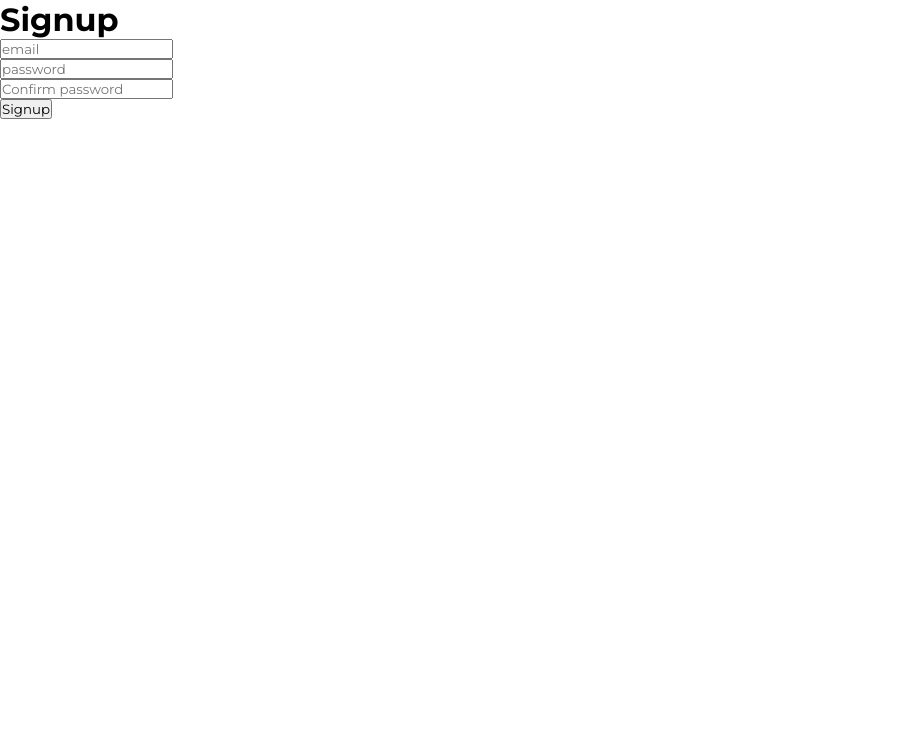
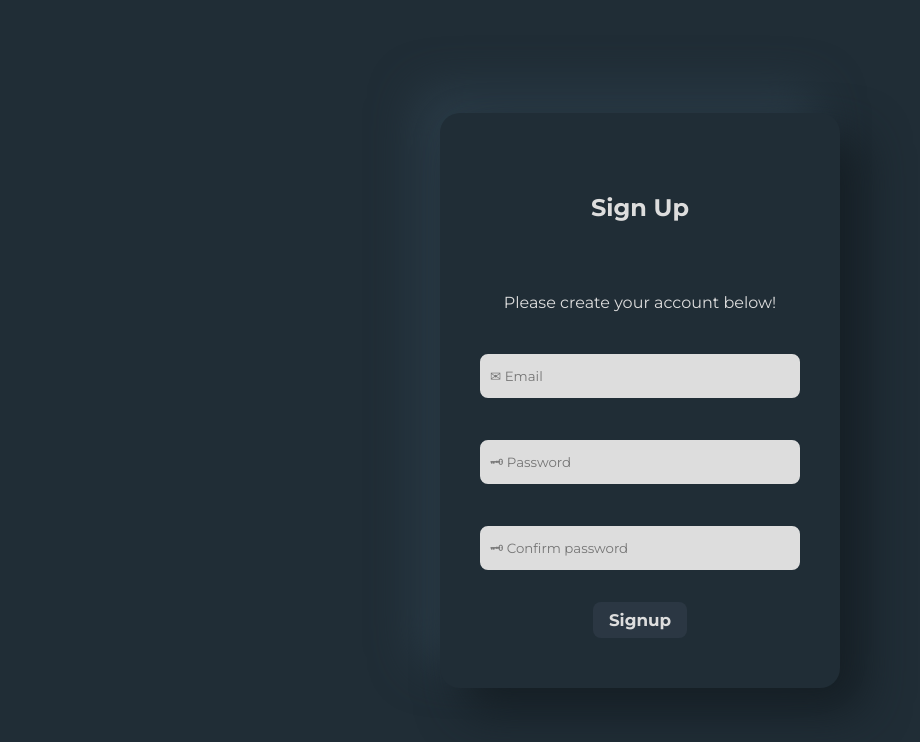
Before and after one commit to tahseenio/login-signup, a React (Create React App) app: page /register in a window 1280 px wide. Shown: the top 742 px of the page, without its empty margins (0-920 px from the left). Built offline with nearby package versions, Linux system fonts and the light colour scheme; no server answers.

Commit message:
added css style to sign up menu

```diff
--- a/src/App.js
+++ b/src/App.js
@@ -6,6 +6,8 @@ import { Register } from './components/Register';
 import { ProtectedRoute } from './components/ProtectedRoute';
 
 const App = () => {
+  // TODO: FIGURE OUT A BETTER WAY TO DO ISLOADING FOR PROTECTEDROUTE AS IT IS A BIT IFFY RIGHT NOW
+  // ADD USER FRIENDLY ERROR MESSAGES FOR LOGIN PAGE
   return (
     <div className='App'>
       <Router>
--- a/src/components/Login.jsx
+++ b/src/components/Login.jsx
@@ -1,4 +1,4 @@
-import { useEffect, useState } from 'react';
+import { useState } from 'react';
 import { useNavigate } from 'react-router-dom';
 import { Link } from 'react-router-dom'
 import * as yup from "yup";
@@ -13,16 +13,13 @@ export const Login = () => {
   const [loginLoading, setLoginLoading] = useState(false)
 
   const { SignInWithGoogle, logIn } = useFirebaseContext()
+
   const navigate = useNavigate()
-
-  useEffect(() => {
-    console.log("LOGIN LOADING IS", loginLoading)
-  }, [loginLoading])
 
   // yup validation
   const schema = yup.object().shape({
     email: yup.string().email('Please enter a valid email').required('Email is required'),
-    password: yup.string().min(8, 'Password must be at least 8 characters long').required('A password is required'),
+    password: yup.string().min(8, 'Password is too short').required('A password is required'),
   });
 
   // react-use-form
@@ -51,7 +48,6 @@ export const Login = () => {
       setLoginError('')
       setLoginLoading(false)
     } catch (error) {
-      setLoginError(error.message)
       setLoginLoading(false)
     }
   }
@@ -61,14 +57,14 @@ export const Login = () => {
       <section className='form__login--wrapper'>
         <form className='form__login' onSubmit={handleSubmit(onLoginSubmit)}>
           <h1 className='login__header'>Login</h1>
-          {loginLoading ? <span class="chaotic-orbit loader"></span> : <span className='loader'>&nbsp;</span>}
+          {loginLoading ? <span className="chaotic-orbit loader"></span> : <span className='loader'>&nbsp;</span>}
           <p className='login__para'>Please login below!</p>
           {loginError ? <p className='text--error'>{loginError}</p > : <p className='text--error'>&nbsp;</p>}
-          <input className='login__input' {...register('email')} placeholder='Email' style={(errors.email) ? { borderColor: 'red' } : null} />
+          <input className='login__input' {...register('email')} placeholder='✉ Email' style={(errors.email) ? { borderColor: 'red' } : null} />
           {errors.email?.message ? <p className='text--error'>{errors.email?.message}</p> : <p className='text--error'>&nbsp;</p>}
-          <input className='login__input' {...register('password')} type='password' placeholder='Password' style={(errors.password) ? { borderColor: 'red' } : null} />
+          <input className='login__input' {...register('password')} type='password' placeholder='🗝 Password' style={(errors.password) ? { borderColor: 'red' } : null} />
           {errors.password?.message ? <p className='text--error'>{errors.password?.message}</p> : <p className='text--error'>&nbsp;</p>}
-          <button className='button'>Login</button>
+          <button className='button button--login'>Login</button>
         </form>
         <button className='button button--google' onClick={onGoogleLogin}> <FcGoogle className='google_icon' /> Login with Google</button>
         <p className='signup__para'>Not a user? <Link to={'/register'}><span className='signup__link'>Sign up now</span></Link></p>
--- a/src/components/Register.jsx
+++ b/src/components/Register.jsx
@@ -9,6 +9,7 @@ import { useFirebaseContext } from '../context/FirebaseContext';
 
 export const Register = () => {
   const [registerError, setRegisterError] = useState('')
+  const [registerLoading, setRegisterLoading] = useState(false)
 
   const { createUser } = useFirebaseContext()
 
@@ -17,7 +18,7 @@ export const Register = () => {
   // yup validation
   const schema = yup.object().shape({
     email: yup.string().email('Please enter a valid email').required('Email is required'),
-    password: yup.string().min(8).required('A password is required'),
+    password: yup.string().min(8, 'Password is too short').required('A password is required'),
     passwordConfirmation: yup.string().required('Please retype your password').test('passwords-match', 'Passwords must match', function (value) { return this.parent.password === value })
   });
 
@@ -29,26 +30,35 @@ export const Register = () => {
 
   // react-use-form submit
   const onRegisterSubmit = async (data) => {
+    setRegisterLoading(true)
     try {
       await createUser(data.email, data.password).then(() => navigate('/'))
+      setRegisterLoading(false)
     } catch (error) {
       console.log(error.message)
       if (error.code === 'auth/email-already-in-use') setRegisterError('The provided email is already in use by an existing user. Each user must have a unique email. If this is your email, please login instead')
       setRegisterError(error.message)
+      setRegisterLoading(false)
     }
   }
 
   return (
-    <form onSubmit={handleSubmit(onRegisterSubmit)}>
-      <h1>Signup</h1>
-      <p>{registerError}</p>
-      <input {...register('email')} placeholder='email' style={(errors.email) ? { borderColor: 'red' } : null} />
-      <p>{errors.email?.message}</p>
-      <input {...register('password')} type='password' placeholder='password' style={(errors.password) ? { borderColor: 'red' } : null} />
-      <p>{errors.password?.message}</p>
-      <input {...register('passwordConfirmation')} type='password' placeholder='Confirm password' style={(errors.passwordConfirmation) ? { borderColor: 'red' } : null} />
-      <p>{errors.passwordConfirmation?.message}</p>
-      <button type='submit'>Signup</button>
-    </form>
+    <main className='container__login'>
+      <section className='form__login--wrapper'>
+        <form className='form__login' onSubmit={handleSubmit(onRegisterSubmit)}>
+          <h1 className='login__header'>Sign Up</h1>
+          {registerLoading ? <span className="chaotic-orbit loader"></span> : <span className='loader'>&nbsp;</span>}
+          <p className='login__para'>Please create your account below!</p>
+          {registerError ? <p className='text--error'>{registerError}</p > : <p className='text--error'>&nbsp;</p>}
+          <input className='login__input' {...register('email')} placeholder='✉ Email' style={(errors.email) ? { borderColor: 'red' } : null} />
+          {errors.email?.message ? <p className='text--error'>{errors.email?.message}</p> : <p className='text--error'>&nbsp;</p>}
+          <input className='login__input' {...register('password')} type='password' placeholder='🗝 Password' style={(errors.password) ? { borderColor: 'red' } : null} />
+          {errors.password?.message ? <p className='text--error'>{errors.password?.message}</p> : <p className='text--error'>&nbsp;</p>}
+          <input className='login__input' {...register('passwordConfirmation')} type='password' placeholder='🗝 Confirm password' style={(errors.passwordConfirmation) ? { borderColor: 'red' } : null} />
+          {errors.passwordConfirmation?.message ? <p className='text--error'>{errors.passwordConfirmation?.message}</p> : <p className='text--error'>&nbsp;</p>}
+          <button className='button' type='submit'>Signup</button>
+        </form>
+      </section>
+    </main>
   )
 }
--- a/src/index.css
+++ b/src/index.css
@@ -26,13 +26,14 @@ button {
 
 /*
 
-LOGIN
+LOGIN AND SIGNUP
 
 */
 
 .container__login {
   background-color: #202d36;
   min-height: 100vh;
+  min-width: 100vw;
   display: flex;
   flex-direction: column;
   justify-content: center;
@@ -52,7 +53,7 @@ LOGIN
   justify-content: center;
 
   max-width: 400px;
-  width: 100%;
+  width: calc(100% - 32px);
 }
 
 .form__login {
@@ -101,12 +102,18 @@ LOGIN
   transition: 300ms;
 }
 
-.button:hover {
+.button:hover,
+.signup__link:hover {
   filter: brightness(1.2);
 }
 
-.button:active {
+.button:active,
+.signup__link:active {
   filter: brightness(1);
+}
+
+.button--login {
+  margin-top: 20px;
 }
 
 .button--google {
```
